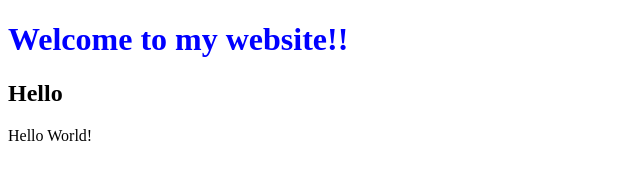
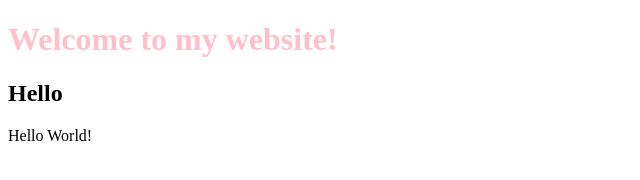
Before and after one commit to Javeriya32/hello, a plain HTML site: page hello.html in a window 1280 px wide. Shown: the whole page, without its empty margins (0-640 px from the left). Drawn offline with Linux system fonts and the light colour scheme.

Commit message:
Remove punctuation

```diff
--- a/hello.html
+++ b/hello.html
@@ -4,7 +4,7 @@
     <title>Hello</title>
 </head>
 <body>
-    <h1 style="color:blue;">Welcome to my website!!</h1>
+    <h1 style="color:pink;">Welcome to my website!</h1>
     <h2>Hello</h2>
     Hello World!
 </body>
```
